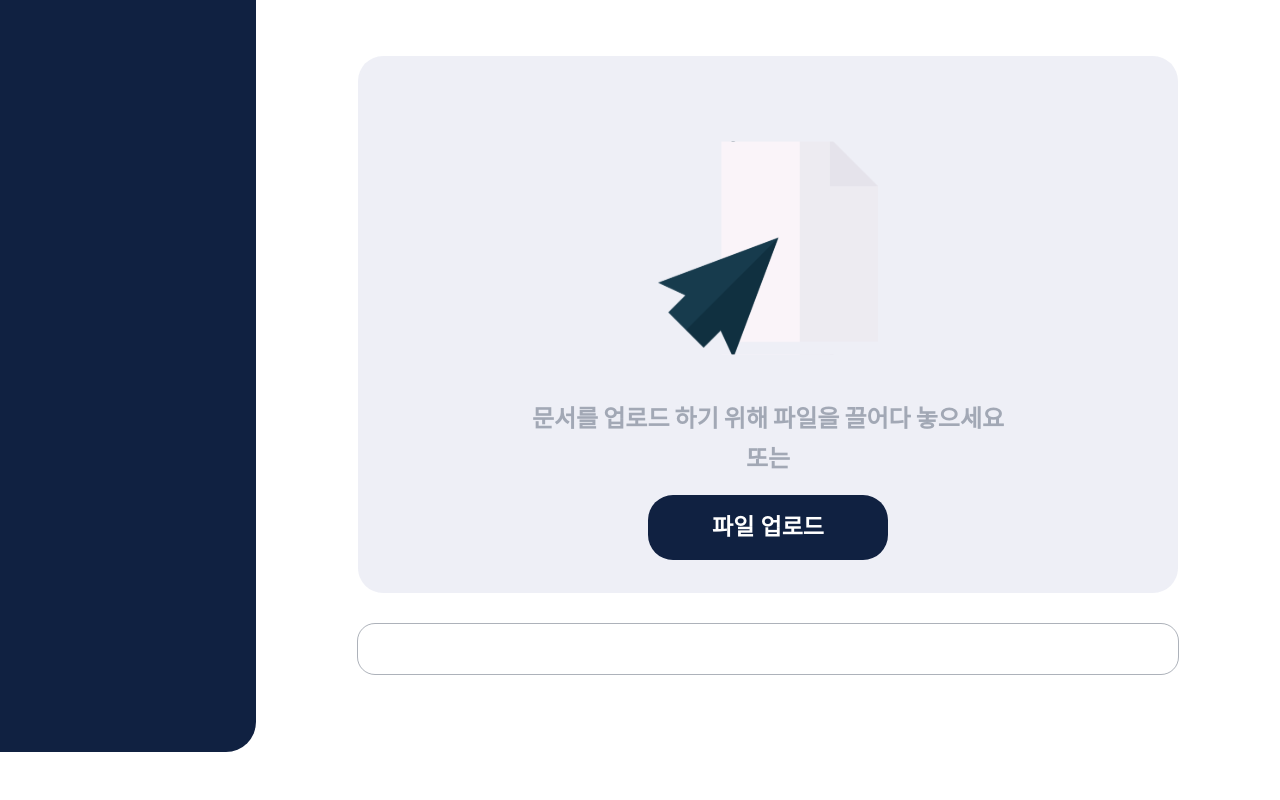
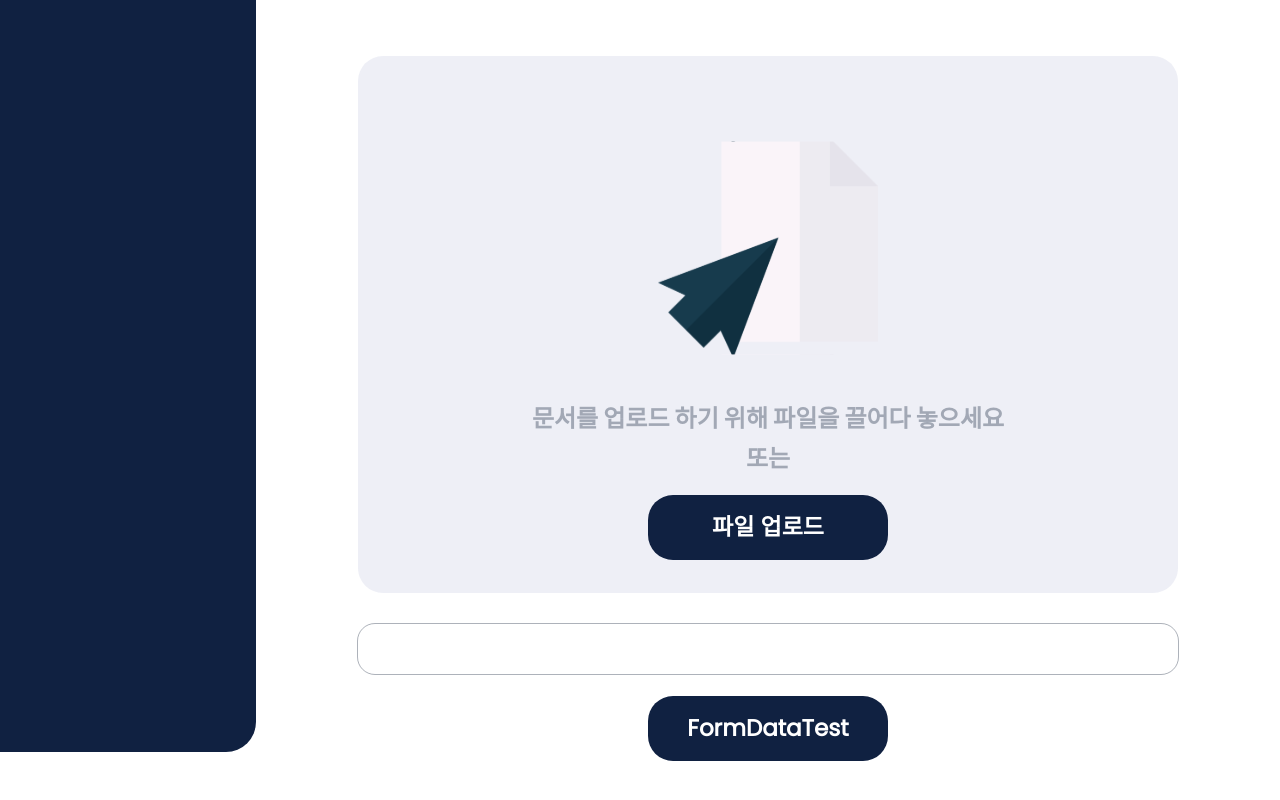
Before and after one commit to withdoc/application-frontend, a React (Create React App) app: page /documentuploadpage in a window 1280 px wide. Shown: the part 698-1498 px from the top of the page. Before the commit the page ends 1450 px from the top, so only its background shows below. Built offline with nearby package versions, Linux system fonts and the light colour scheme.

Commit message:
feat: formData에 업로드한 파일 저장

```diff
--- a/src/pages/documentUploadPage/index.tsx
+++ b/src/pages/documentUploadPage/index.tsx
@@ -2,6 +2,7 @@ import React, { useRef, useState } from "react";
 import * as S from "./style"
 import profile from "../../imgs/bubbleProfile.svg";
 import fileUpload from "../../imgs/fileUpload.svg";
+import axios from "axios";
 
 function DocumentUploadPage() {
     const [userName, setUserName] = useState<string>("userName");
@@ -17,6 +18,8 @@ function DocumentUploadPage() {
     const [filelist, setFileList] = useState<object>({});
     const [fileName, setFileName] = useState<string>("");
 
+    const fd:any = new FormData();
+
     const changeValue = (name: string) => (e: any) => {
         switch(name) {
             case "docName": setDocName(e.target.value); break;
@@ -27,6 +30,7 @@ function DocumentUploadPage() {
             case "docType": setDocType(e.target.value); break;
             case "docDetailSerialNum": setDocDetailSerialNum(e.target.value); break;
         }
+
     }
 
     const fileInput:any = useRef();
@@ -36,12 +40,33 @@ function DocumentUploadPage() {
     }
 
     const handleFileUpload = (e: any) => {
-        setFileList(e.target.files[0]);
+        setFileList(e.target.files);
         setFileName(e.target.files[0].name);
-        console.log(e.target.files[0]);
-        console.log(e.target.files[0].name);
-        console.log(typeof e.target.files[0]);
+    }
 
+    const documentWrite = async() => {
+        console.log("formDataAppend");
+        Object.values(filelist).forEach((file) => fd.append("file", file));
+        /*formdata append 확인*/
+        for (var pair of fd.entries()) {
+            console.log(pair[0]+ ', ' + pair[1]);
+        }
+
+        /*await axios.post('http://15.164.231.10/document/upload', fd, {
+            headers: {
+                'accept': 'application/json',
+                "Content-Type": `multipart/form-data; `,
+            }
+        })
+        .then((response) => {
+            if(response.data){
+                console.log(response.data);
+        }
+        })
+        .catch((error) => {
+            // 예외 처리
+            console.log(error);
+        })*/
     }
 
     return (
@@ -100,6 +125,7 @@ function DocumentUploadPage() {
                 <S.uploadList>
                 {fileName}
                 </S.uploadList>
+                <S.btnUpload onClick={documentWrite}>{"FormDataTest"}</S.btnUpload>
             </S.uploadContainer>
         </S.mainContainer>
         </>
```
